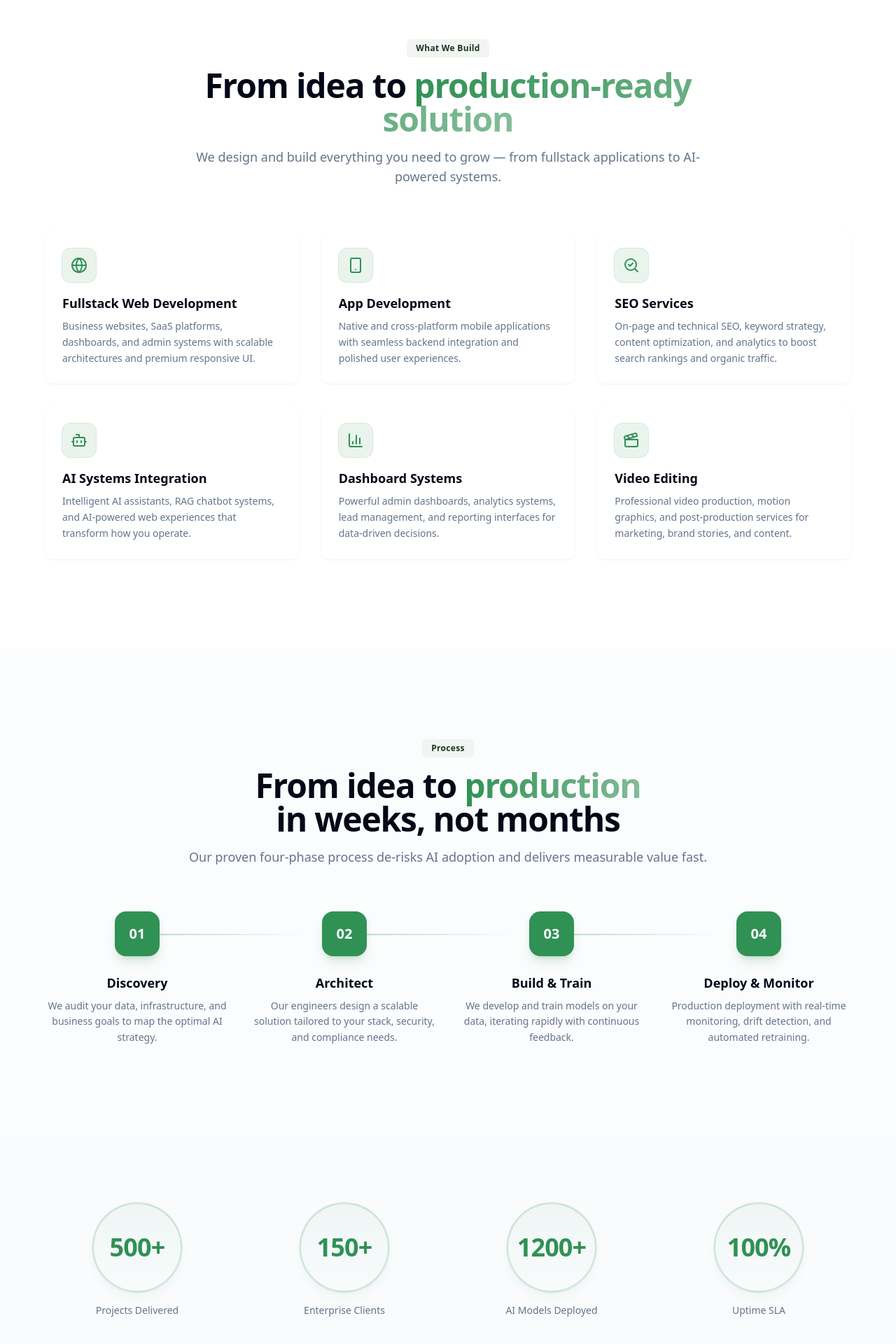
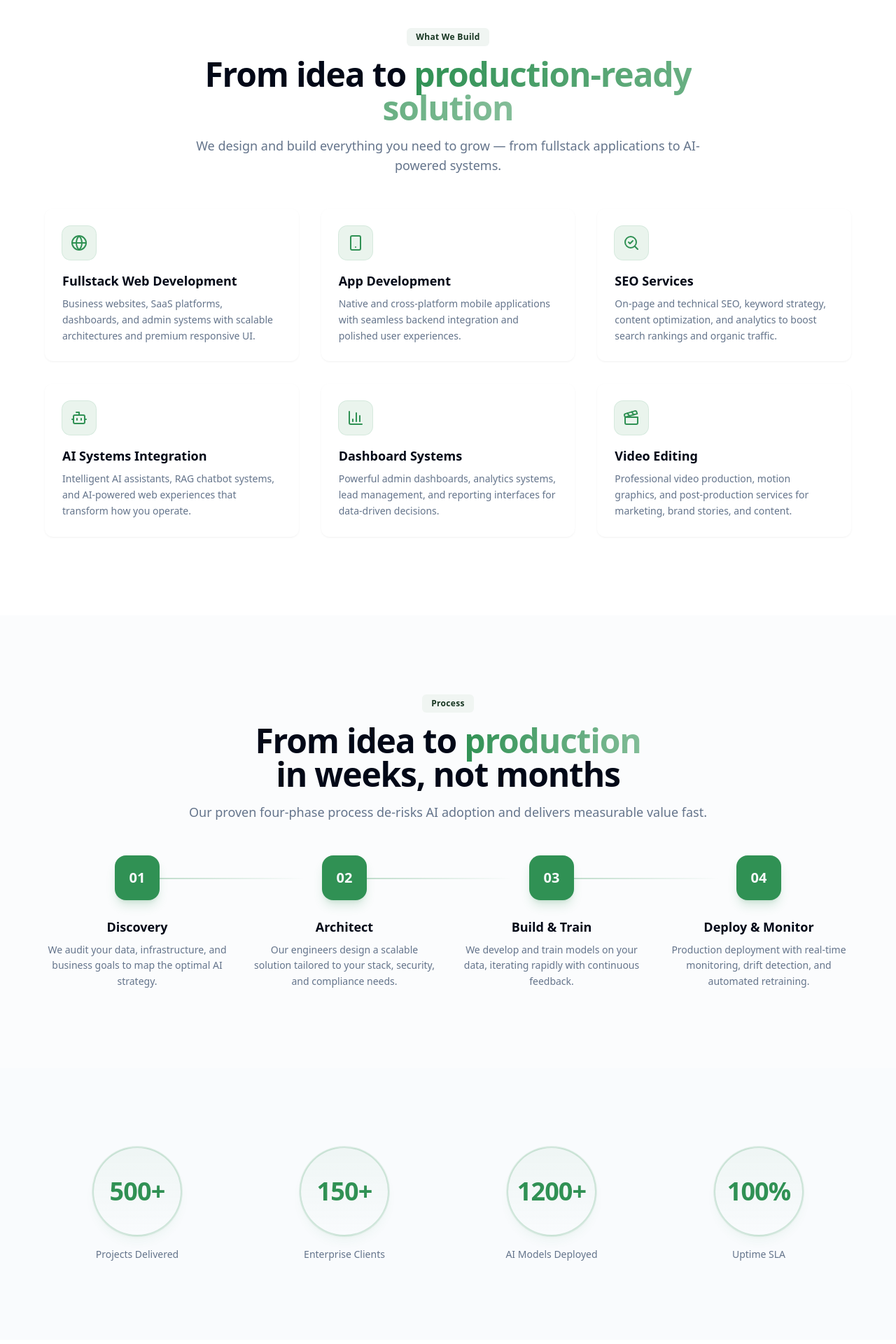
Before and after one commit to HusbanTech12/Devion, a Next.js app: page / in a window 1280 px wide. Shown: the part 858-2778 px from the top of the page at 70% size. Built offline with nearby package versions, Linux system fonts and the light colour scheme.

Commit message:
Standardize section spacing: normalize all content sections to py-20 md:py-28, heading-to-grid mt-12

```diff
--- a/src/app/page.tsx
+++ b/src/app/page.tsx
@@ -338,7 +338,7 @@ export default function Home() {
         </section>
 
         {/* ─── FEATURES ─── */}
-        <Section className="py-24 md:py-32" id="features">
+        <Section className="py-20 md:py-28" id="features">
           <div className="container">
             <motion.div {...fadeUp(0)} className="mx-auto max-w-3xl text-center">
               <Badge variant="secondary" className="mb-4 px-3 py-1 tracking-wide">What We Build</Badge>
@@ -352,7 +352,7 @@ export default function Home() {
                 We design and build everything you need to grow — from fullstack applications to AI-powered systems.
               </p>
             </motion.div>
-            <div className="mt-16 grid gap-8 md:grid-cols-2 lg:grid-cols-3">
+            <div className="mt-12 grid gap-8 md:grid-cols-2 lg:grid-cols-3">
               {features.map((feature, i) => (
                 <FeatureCard key={feature.title} feature={feature} i={i} />
               ))}
@@ -361,7 +361,7 @@ export default function Home() {
         </Section>
 
         {/* ─── HOW IT WORKS ─── */}
-        <Section className="bg-muted/30 py-24 md:py-32">
+        <Section className="bg-muted/30 py-20 md:py-28">
           <div className="container">
             <motion.div {...fadeUp(0)} className="mx-auto max-w-3xl text-center">
               <Badge variant="secondary" className="mb-4 px-3 py-1 tracking-wide">Process</Badge>
@@ -378,7 +378,7 @@ export default function Home() {
               </p>
             </motion.div>
 
-            <div className="mt-16 grid gap-8 md:grid-cols-4">
+            <div className="mt-12 grid gap-8 md:grid-cols-4">
               {steps.map((step, i) => (
                 <motion.div
                   key={step.step}
@@ -413,7 +413,7 @@ export default function Home() {
         </Section>
 
         {/* ─── STATS ─── */}
-        <Section className="bg-muted/40 py-20 md:py-24">
+        <Section className="bg-muted/40 py-20 md:py-28">
           <div className="container">
             <div className="grid grid-cols-2 gap-8 md:grid-cols-4">
               {stats.map((stat) => (
@@ -424,7 +424,7 @@ export default function Home() {
         </Section>
 
         {/* ─── TESTIMONIALS ─── */}
-        <Section className="py-24 md:py-32">
+        <Section className="py-20 md:py-28">
           <div className="container">
             <motion.div {...fadeUp(0)} className="mx-auto max-w-3xl text-center">
               <Badge variant="secondary" className="mb-4 px-3 py-1 tracking-wide">Testimonials</Badge>
@@ -439,7 +439,7 @@ export default function Home() {
               </p>
             </motion.div>
 
-            <div className="mt-16 grid gap-8 md:grid-cols-3">
+            <div className="mt-12 grid gap-8 md:grid-cols-3">
               {testimonials.map((t, i) => (
                 <motion.div
                   key={t.author}
@@ -478,7 +478,7 @@ export default function Home() {
         </Section>
 
         {/* ─── CTA ─── */}
-        <Section className="relative overflow-hidden bg-gradient-to-br from-primary/5 via-background to-primary/5 py-24 md:py-32">
+        <Section className="relative overflow-hidden bg-gradient-to-br from-primary/5 via-background to-primary/5 py-20 md:py-28">
           <motion.div
             className="absolute top-1/2 left-1/2 h-96 w-96 -translate-x-1/2 -translate-y-1/2 rounded-full bg-primary/8 blur-3xl"
             animate={{ scale: [1, 1.2, 1], opacity: [0.5, 0.8, 0.5] }}
--- a/src/app/pricing/page.tsx
+++ b/src/app/pricing/page.tsx
@@ -163,7 +163,7 @@ export default function PricingPage() {
         </section>
 
         {/* CTA */}
-        <section className="border-t bg-muted/30 py-16 md:py-20">
+        <section className="border-t bg-muted/30 py-20 md:py-28">
           <div className="container max-w-3xl text-center">
             <motion.div
               initial={{ opacity: 0, y: 20 }}
```
